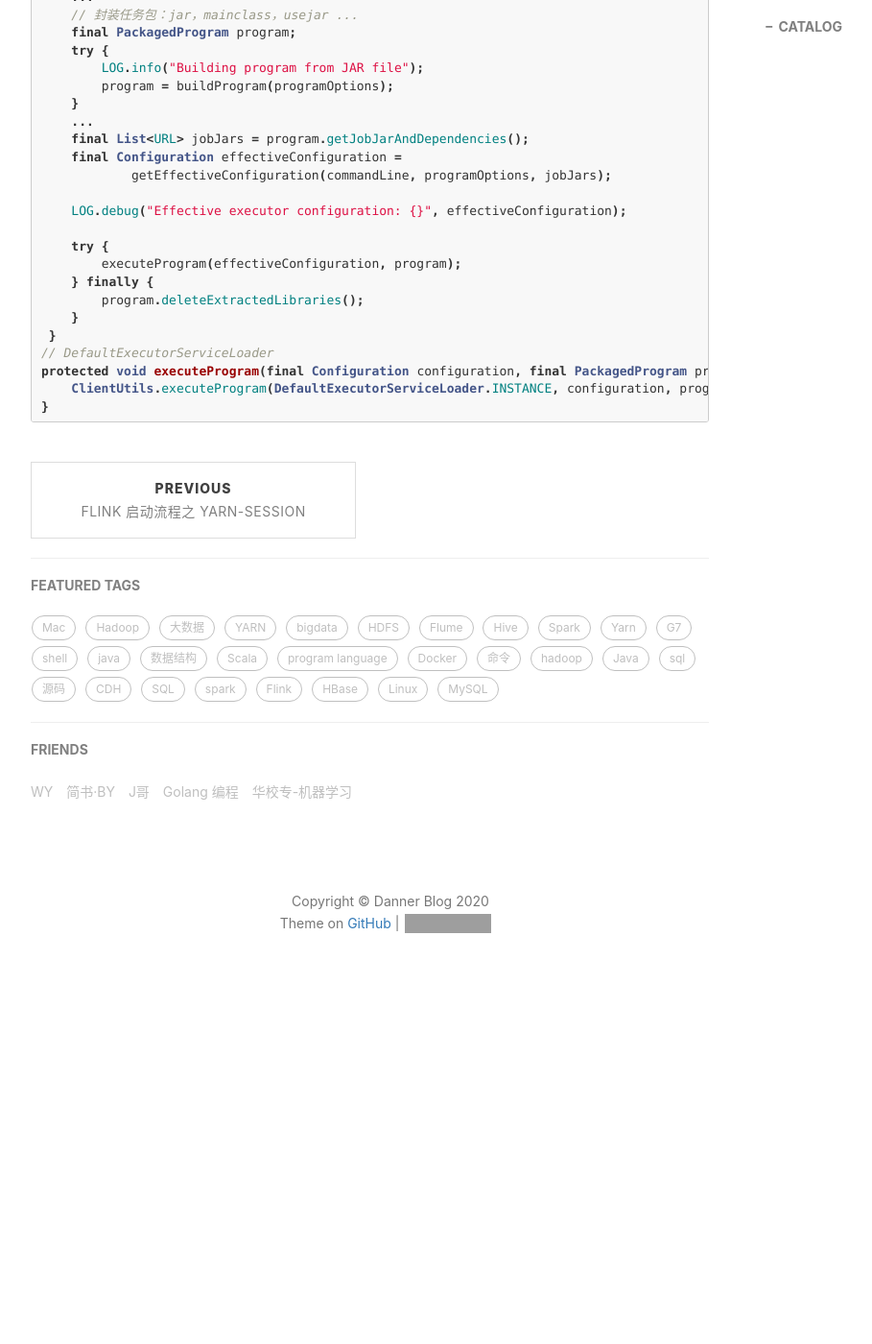
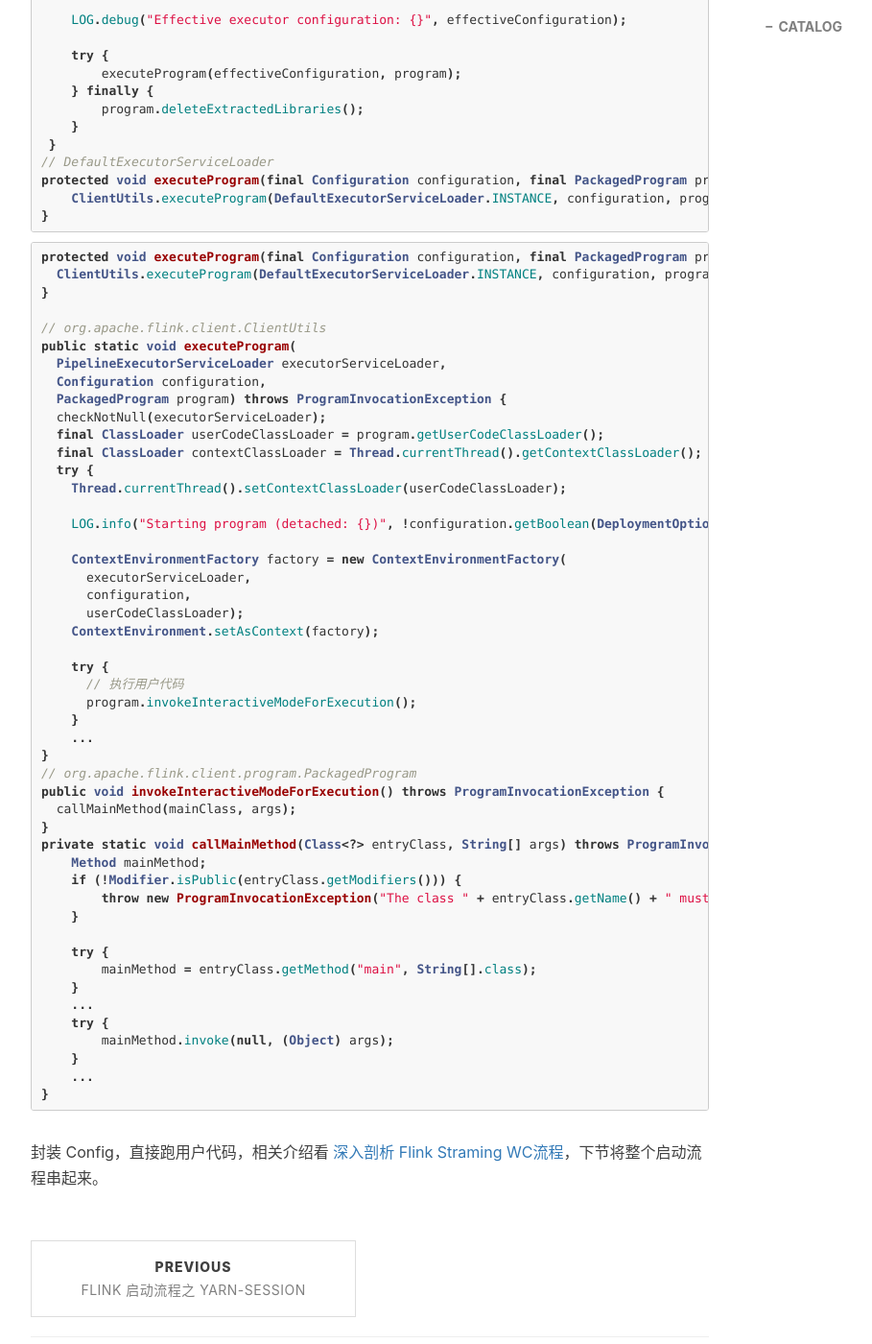
Before and after one commit to vendanner/vendanner.github.io, a Jekyll site: the page built from _posts/2020-07-02-Flink 启动流程之 flink run.md, in a window 1280 px wide and 1400 px high, scrolled down 2910 px. Shown: the whole window at 96% size, without its empty margins (233-1142 px from the left). Built offline with Jekyll 4.4.1, drawn with Linux system fonts in a browser that asks for light colours; nearby versions of some CDN libraries; comment, search, counter and statistics services are not loaded; before the commit the page ends 3976 px from its top, so only the background shows below that; some of the changed text lies outside the part shown; grey boxes are pictures that could not be loaded.

Commit message:
Update 2020-07-02-Flink 启动流程之 flink run.md

````diff
--- a/_posts/2020-07-02-Flink 启动流程之 flink run.md
+++ b/_posts/2020-07-02-Flink 启动流程之 flink run.md
@@ -137,7 +133,7 @@
     final CommandLine commandLine = CliFrontendParser.parse(commandLineOptions, args, true);
     final ProgramOptions programOptions = new ProgramOptions(commandLine);
     ...
-    // 封装任务包：jar，mainclass，usejar ...
+    // 封装任务包：jar，mainclass，usejar ...;后面有大用
     final PackagedProgram program;
     try {
         LOG.info("Building program from JAR file");
@@ -161,3 +157,58 @@
     ClientUtils.executeProgram(DefaultExecutorServiceLoader.INSTANCE, configuration, program);
 }
 ```
+
+
+
+```java
+protected void executeProgram(final Configuration configuration, final PackagedProgram program) throws ProgramInvocationException {
+  ClientUtils.executeProgram(DefaultExecutorServiceLoader.INSTANCE, configuration, program);
+}
+
+// org.apache.flink.client.ClientUtils
+public static void executeProgram(
+  PipelineExecutorServiceLoader executorServiceLoader,
+  Configuration configuration,
+  PackagedProgram program) throws ProgramInvocationException {
+  checkNotNull(executorServiceLoader);
+  final ClassLoader userCodeClassLoader = program.getUserCodeClassLoader();
+  final ClassLoader contextClassLoader = Thread.currentThread().getContextClassLoader();
+  try {
+    Thread.currentThread().setContextClassLoader(userCodeClassLoader);
+
+    LOG.info("Starting program (detached: {})", !configuration.getBoolean(DeploymentOptions.ATTACHED));
+
+    ContextEnvironmentFactory factory = new ContextEnvironmentFactory(
+      executorServiceLoader,
+      configuration,
+      userCodeClassLoader);
+    ContextEnvironment.setAsContext(factory);
+
+    try {
+      // 执行用户代码
+      program.invokeInteractiveModeForExecution();
+    }
+    ...
+}
+// org.apache.flink.client.program.PackagedProgram
+public void invokeInteractiveModeForExecution() throws ProgramInvocationException {
+  callMainMethod(mainClass, args);
+}
+private static void callMainMethod(Class<?> entryClass, String[] args) throws ProgramInvocationException {
+    Method mainMethod;
+    if (!Modifier.isPublic(entryClass.getModifiers())) {
+        throw new ProgramInvocationException("The class " + entryClass.getName() + " must be public.");
+    }
+
+    try {
+        mainMethod = entryClass.getMethod("main", String[].class);
+    }
+    ...
+    try {
+        mainMethod.invoke(null, (Object) args);
+    }
+    ...
+}
+```
+
+封装 Config，直接跑用户代码，相关介绍看 [深入剖析 Flink Straming WC流程]([https://vendanner.github.io/2020/05/26/%E6%B7%B1%E5%85%A5%E5%89%96%E6%9E%90-Flink-Straming-WC%E6%B5%81%E7%A8%8B/](https://vendanner.github.io/2020/05/26/深入剖析-Flink-Straming-WC流程/))，下节将整个启动流程串起来。
````
Also changed, not shown: other parts of _posts/2020-07-02-Flink 启动流程之 flink run.md (+0 -4 lines).
